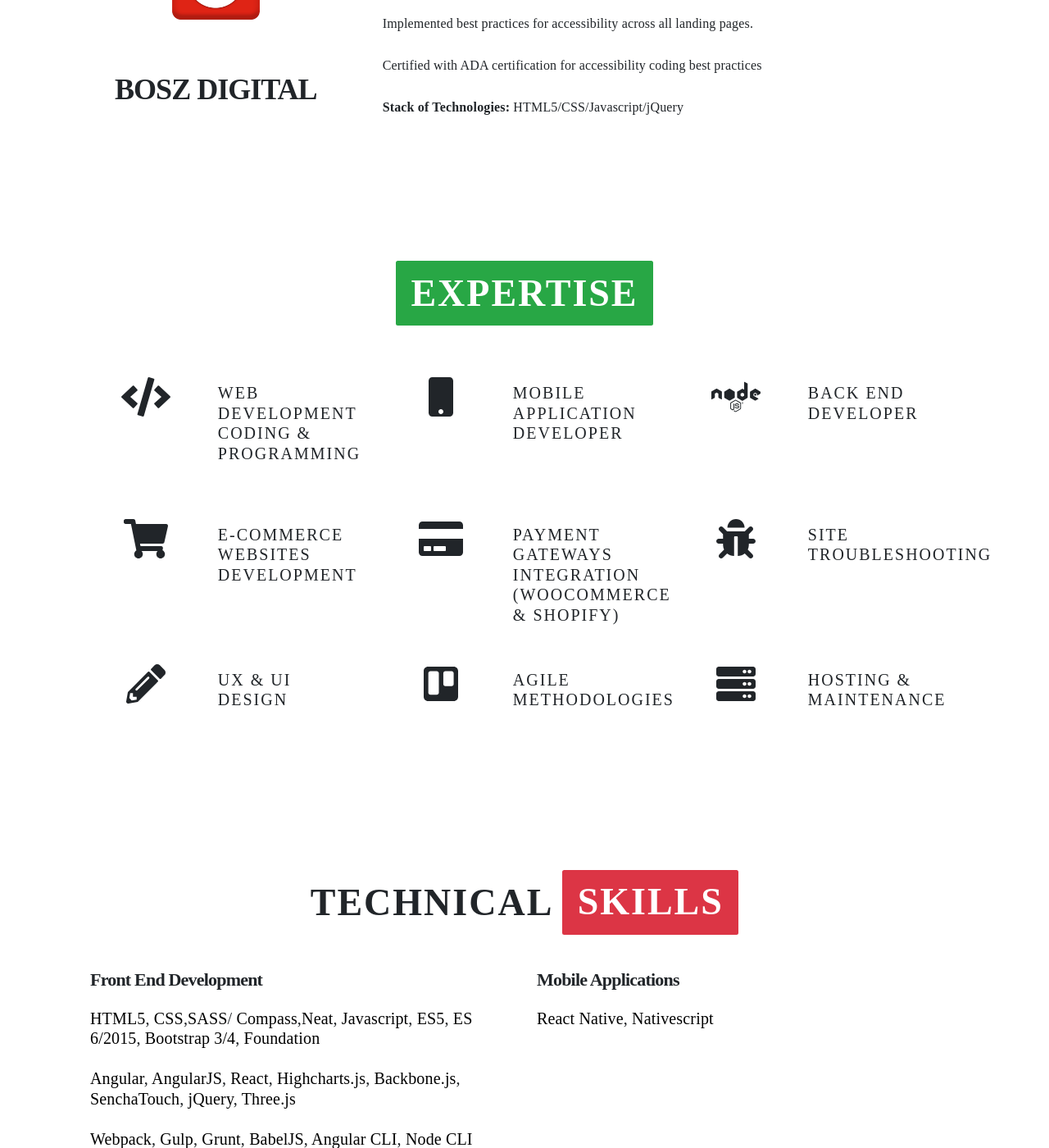
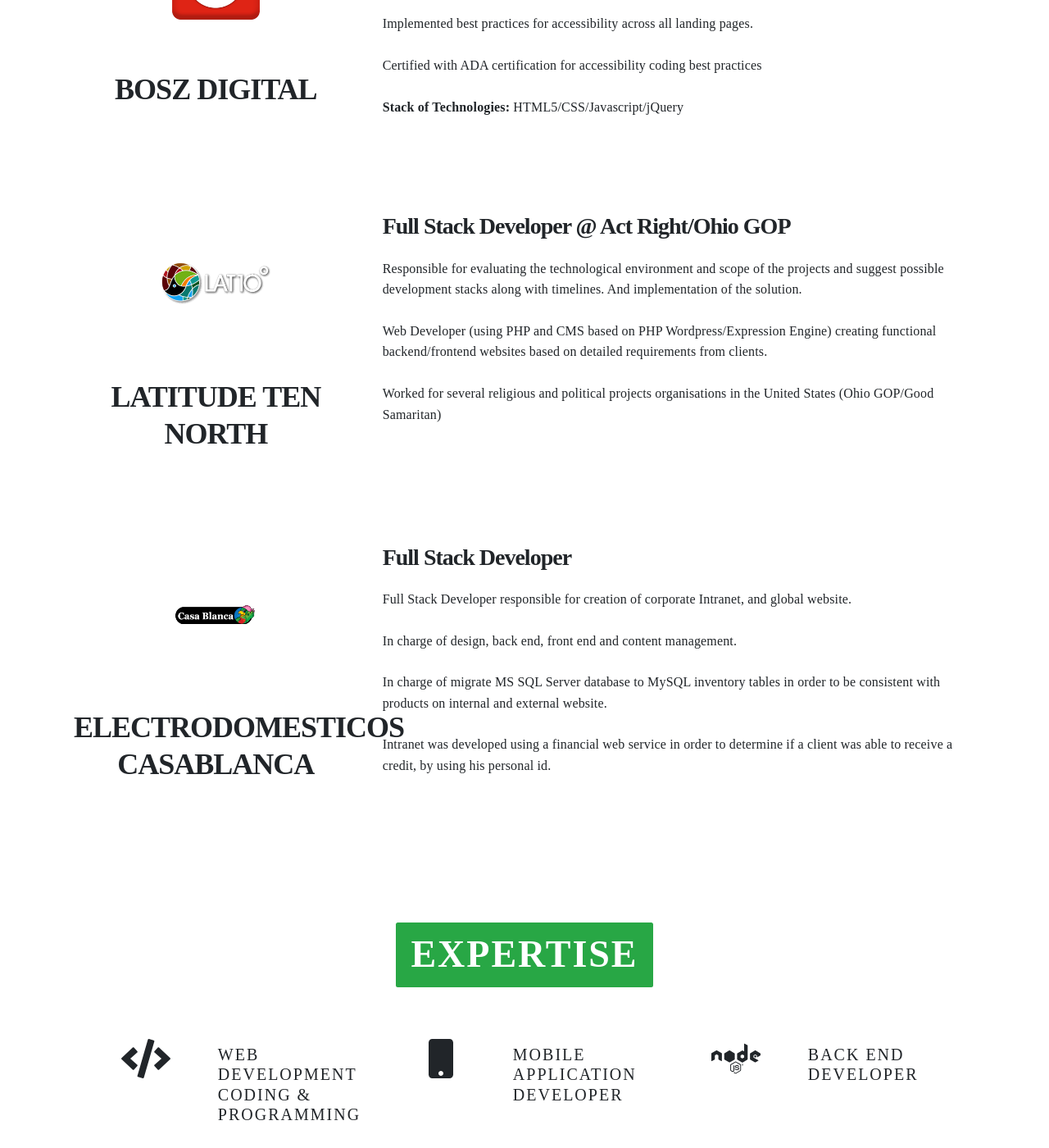
Before and after one commit to jmonterroso/jmonterroso.github.io, a Jekyll site: the page built from index.html, in a window 1280 px wide and 1400 px high, scrolled down 3740 px. Shown: the whole window at 82% size. Built offline with Jekyll 4.4.1, drawn with Linux system fonts in a browser that asks for light colours; nearby versions of some CDN libraries.

Commit message:
Updating Jobs

```diff
--- a/index.html
+++ b/index.html
@@ -116,7 +116,7 @@ active: home
 
 
     {% assign jobs = (site.experience | sort: 'date') | reverse %}
-    {% for job in jobs limit : 5 %}
+    {% for job in jobs %}
     <div class="row py-5 my-5 ">
         <div class="col-md-4 col-12 text-center">
             <img class="img-fluid text-center w-50 "
```
